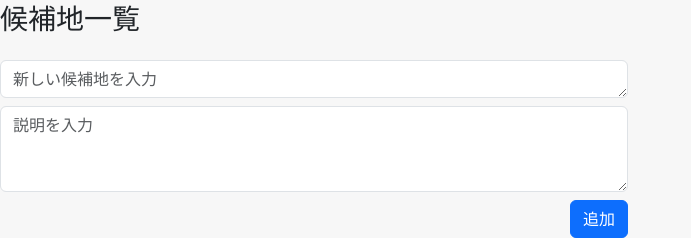
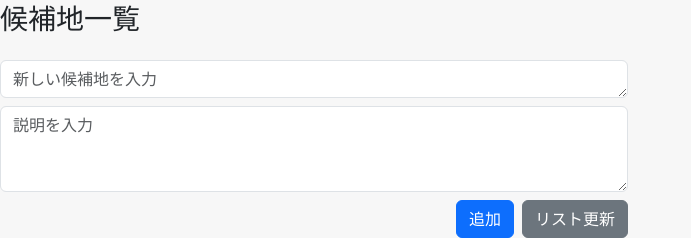
Before and after one commit to Yutak6116/travel-hub-test, a Flask app: template templates/chat.html in a window 1280 px wide. Shown: the part 836-1074 px from the top of the page, without its empty margins (0-691 px from the left). Run offline with Flask 3, Linux system fonts and the light colour scheme; the template is opened without the code that fills it, so the values that code supplies are empty; some libraries are stand-ins or nearby versions.

Commit message:
チャットインターフェースにリスト更新ボタンを追加

```diff
--- a/templates/chat.html
+++ b/templates/chat.html
@@ -242,6 +242,9 @@
             <div class="d-flex justify-content-end mt-2">
               <button type="submit" id="addPlan" class="btn btn-primary">
                 追加
+              </button>
+              <button type="button" id="refreshList" class="btn btn-secondary ms-2">
+                リスト更新
               </button>
             </div>
           </form>
```
